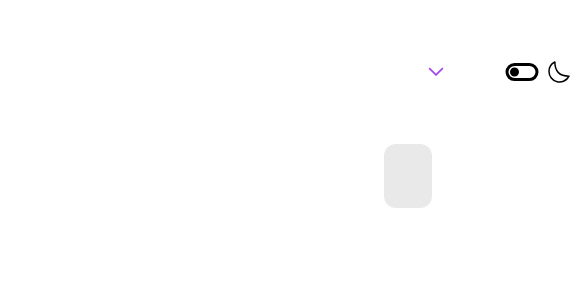
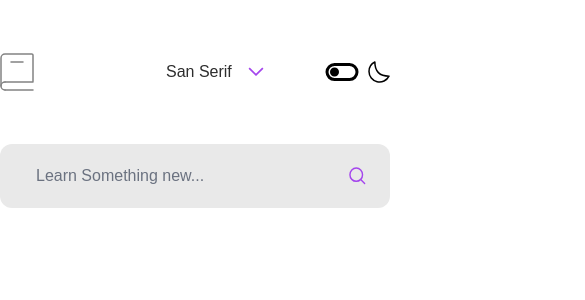
Before and after one commit to dotslashbit/web-projects, a React (Vite) app in the folder reactjs_projects/dictionary/: page / in a window 390 px wide. Shown: the top 300 px of the page, 585 px wide, since content can reach past the window. Built offline with nearby package versions, Linux system fonts and the light colour scheme; a web font is replaced by a local one.

Commit message:
worked on responsive design

```diff
--- a/reactjs_projects/dictionary/src/App.jsx
+++ b/reactjs_projects/dictionary/src/App.jsx
@@ -57,7 +57,7 @@ export default function App() {
 
   return (
     <div
-      className={`px-96 py-10 ${
+      className={`xl:px-96 sm:px-10 py-10 ${
         darkMode ? "dark bg-black-darkest text-white-light" : ""
       }`}
       style={{ fontFamily: selectedFont }}
```
